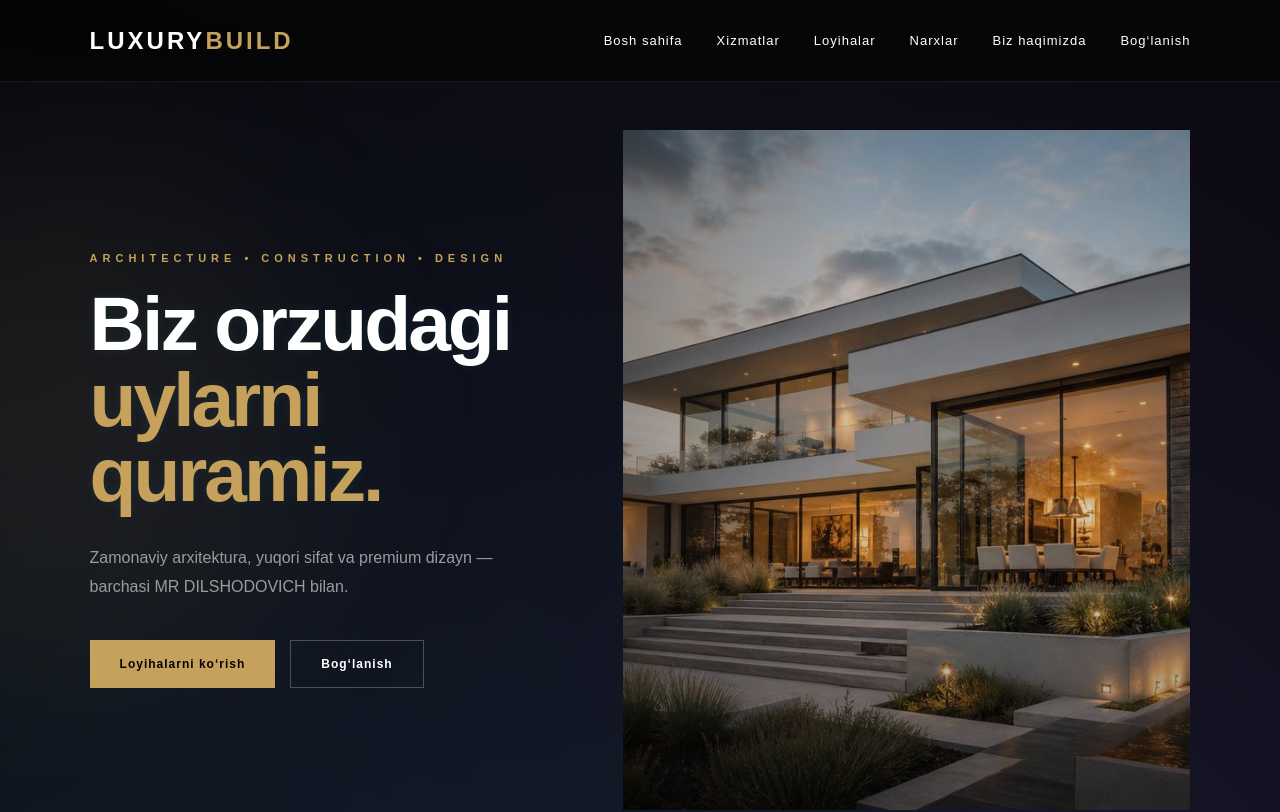
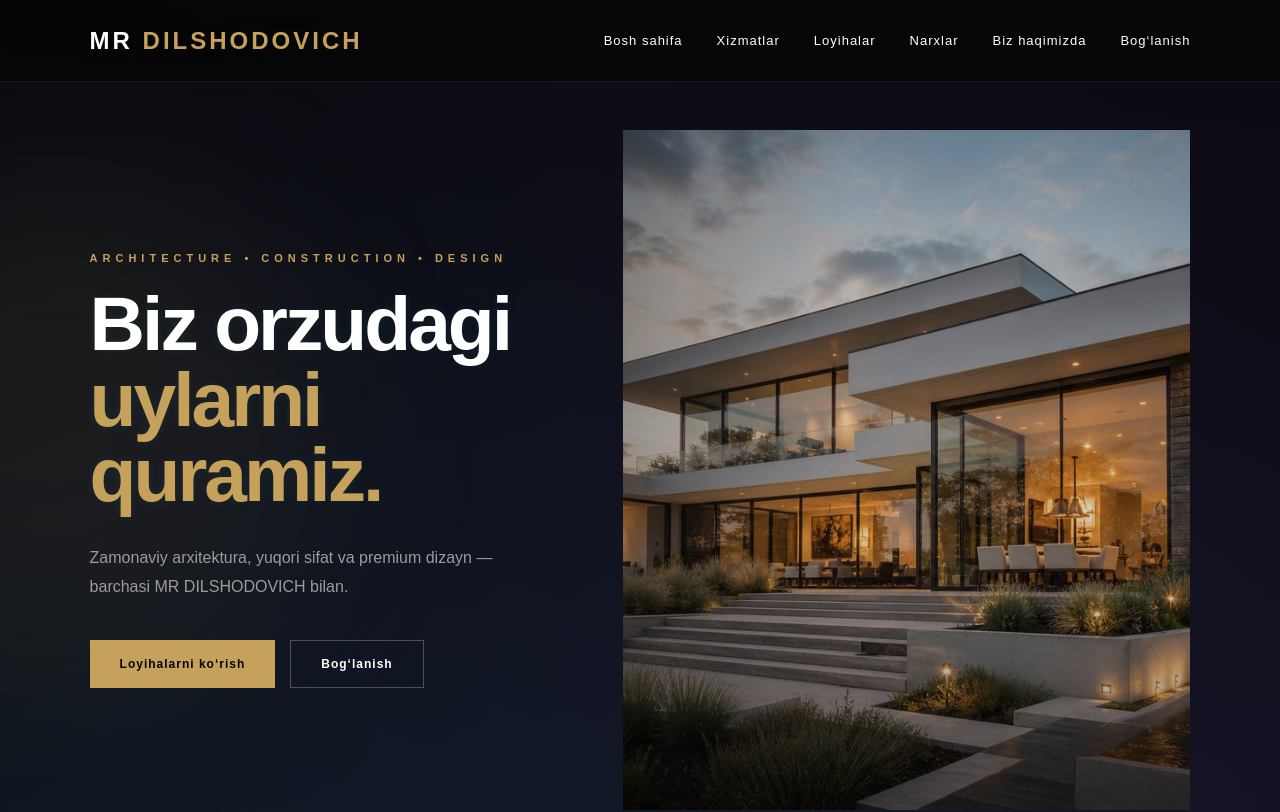
Before and after one commit to rahimjonovmuslimbek98-cryptomen/LUXURY-BUILD, a plain HTML site: page index.html in a window 1280 px wide. Shown: the top 812 px of the page. Drawn offline with Linux system fonts and the light colour scheme.

Commit message:
Update MR DILSHODOVICH logo

```diff
--- a/index.html
+++ b/index.html
@@ -32,7 +32,7 @@
 <header class="header">
 
     <div class="logo">
-        LUXURY<span>BUILD</span>
+        MR <span>DILSHODOVICH</span>
     </div>
 
 
```
